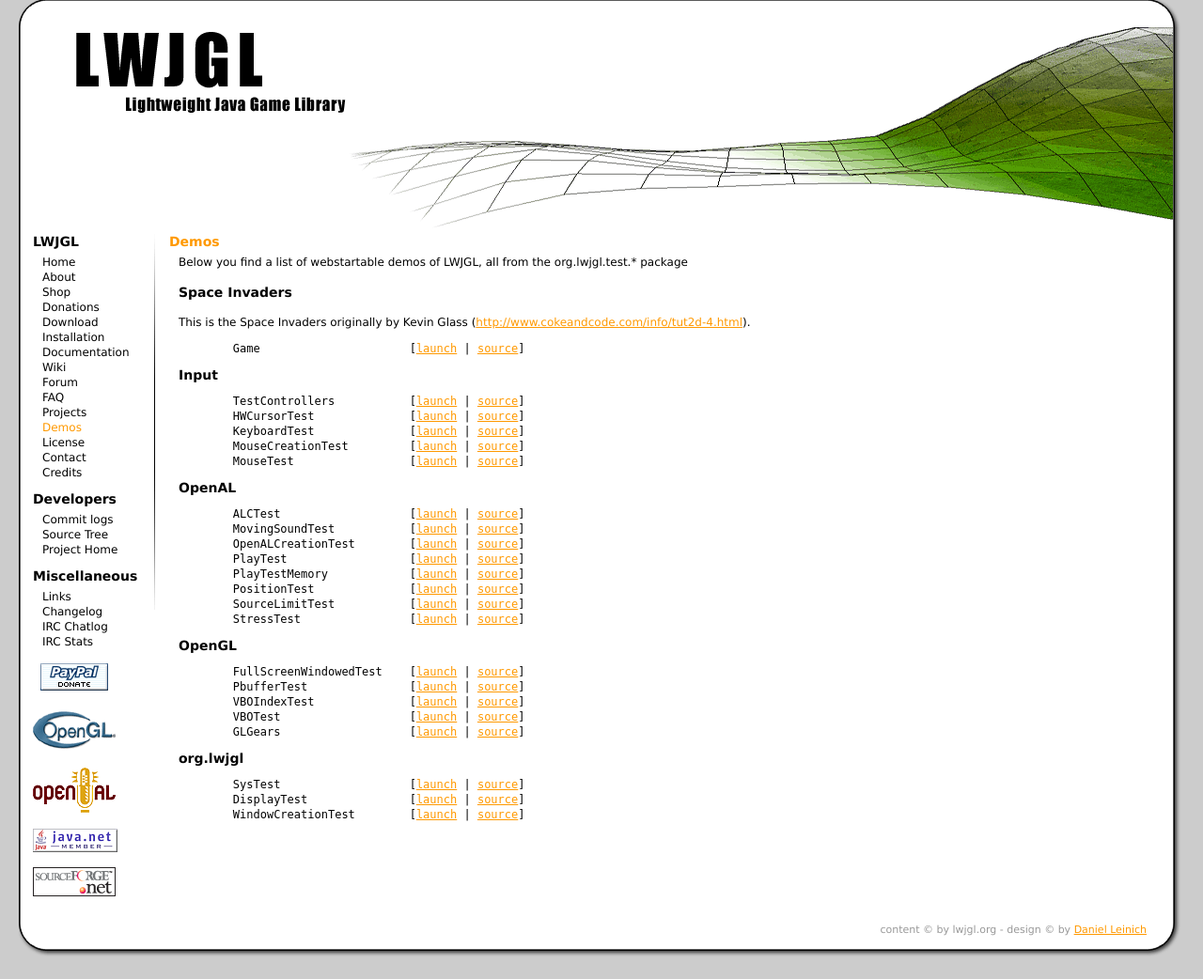
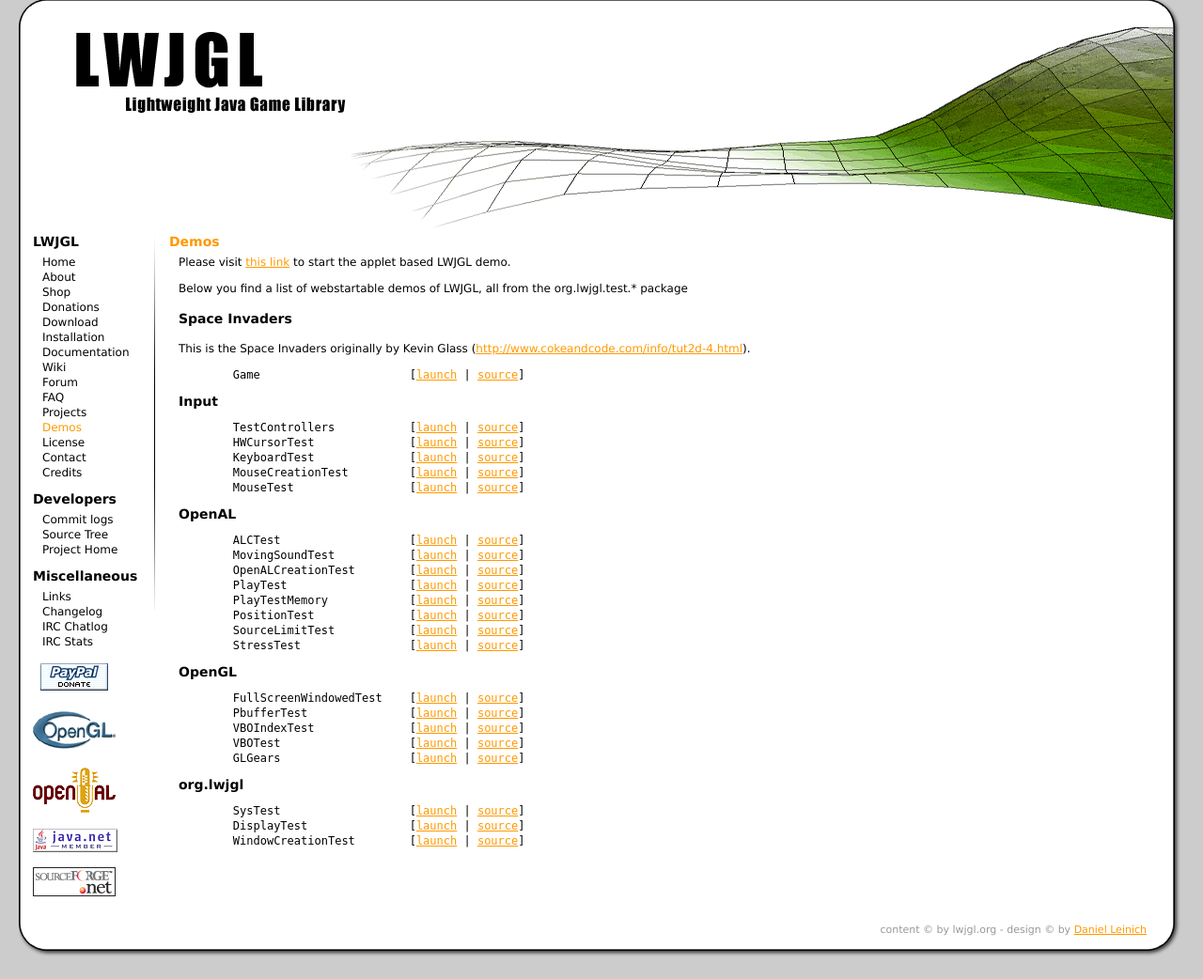
Before and after one commit to LWJGL/lwjgl-www, a PHP site: page /demos.php in a window 1280 px wide. Shown: the part 65-1107 px from the top of the page at 94% size. Run offline with PHP 8.4, Linux system fonts and the light colour scheme.

Commit message:
added applet demo

```diff
--- a/demos.php
+++ b/demos.php
@@ -1,6 +1,9 @@
 <? require('_include/header.php'); ?>
 
 <h1><a name="top">Demos</a></h1>
+<p>
+	Please visit <a href="/applet">this link</a> to start the applet based LWJGL demo.
+</p>
 <p>
 	Below you find a list of webstartable demos of LWJGL, all from the org.lwjgl.test.* package<br/><br/>
 	<b>Space Invaders</b><br/><br/>
```
